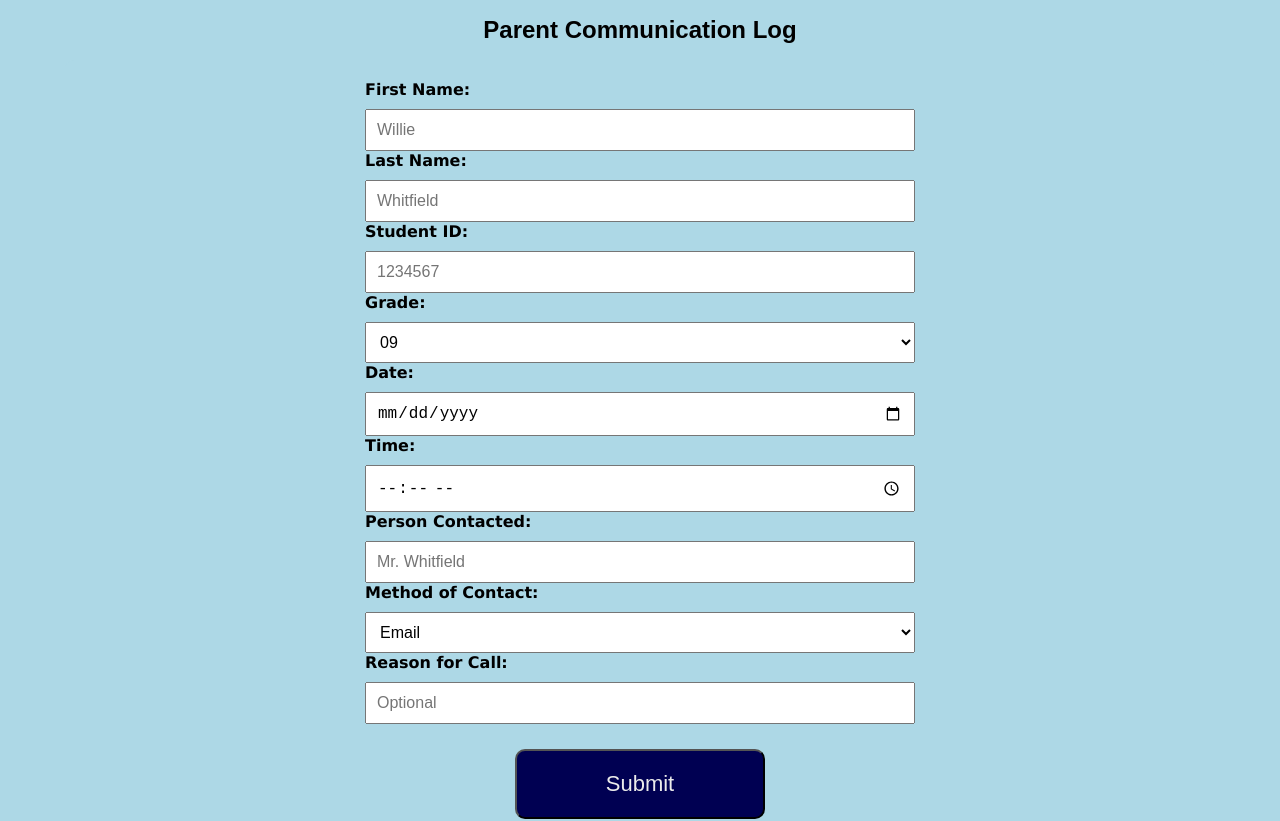
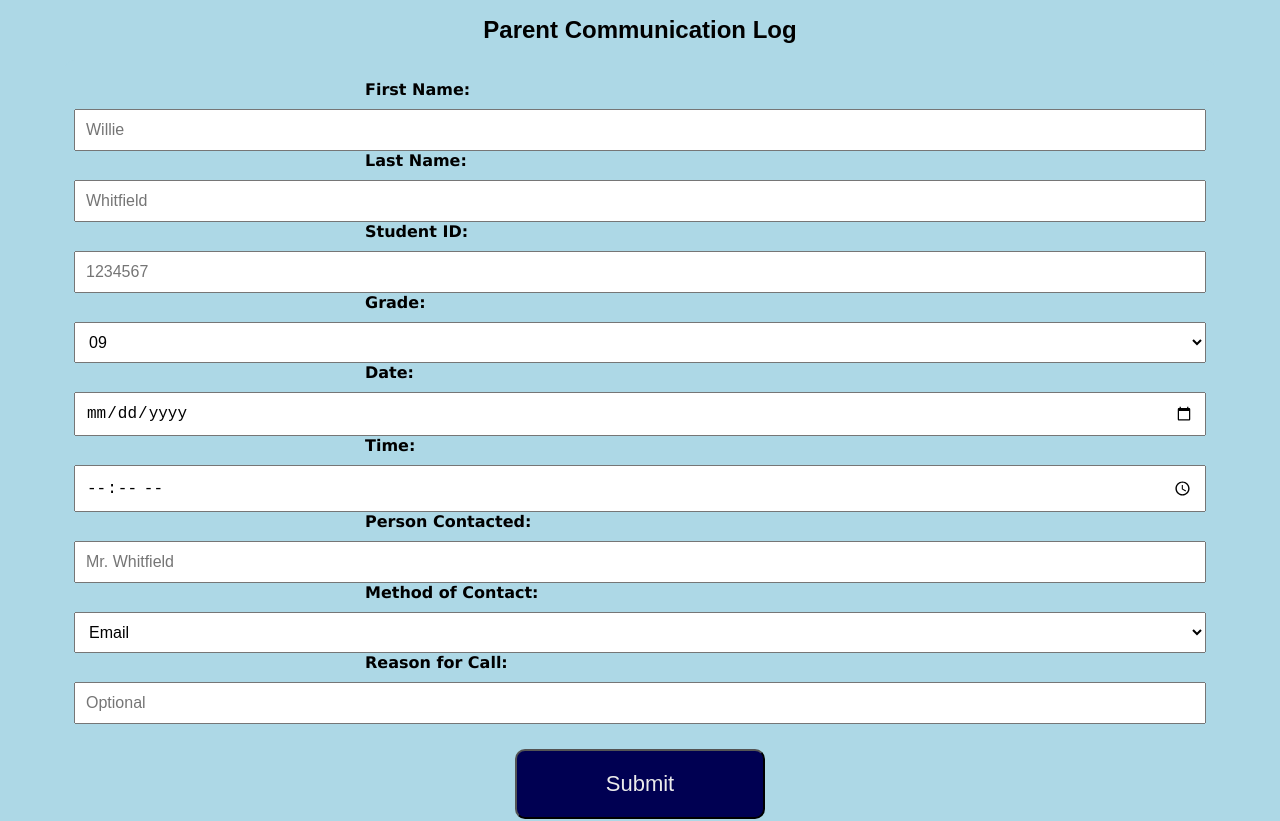
Before and after one commit to wdwiii/parent-communication-log, a React (Create React App) app: page / in a window 1280 px wide. Shown: the top 821 px of the page. Built offline with nearby package versions, Linux system fonts and the light colour scheme.

Commit message:
Un-nest input form inputs from label

```diff
--- a/src/components/ContactForm/ContactForm.js
+++ b/src/components/ContactForm/ContactForm.js
@@ -16,53 +16,34 @@ const ContactForm = (props) => {
         onSubmit={logContactHandler}
       >
         <div style={{ width: '100%' }}>
-          <label>
-            First Name:
-            <input type="text" id="form__fname" placeholder="Willie" />
-          </label>
+          <label htmlFor="fname">First Name:</label>
+          <input type="text" id="fname" placeholder="Willie" />
           {/* ============================ */}
-          <label>
-            Last Name:
-            <input type="text" id="form__lname" placeholder="Whitfield" />
-          </label>
+          <label htmlFor="lname">Last Name: </label>
+          <input type="text" id="lname" placeholder="Whitfield" />
           {/* ============================ */}
-          <label>
-            Student ID:
-            <input type="number" id="form__id" placeholder="1234567" />
-          </label>
+          <label htmlFor="id">Student ID:</label>
+          <input type="number" id="id" placeholder="1234567" />
           {/* ============================ */}
-          <label>
-            Grade:
-            <select id="form__grade" name="grade">
+          <label htmlFor="grade"> Grade:</label>
+          <select id="grade" name="grade">
             <option value="09">09</option>
             <option value="10">10</option>
             <option value="11">11</option>
             <option value="12">12</option>
           </select>
-          </label>
           {/* ============================ */}
-          <label>
-            Date:
-            <input type="date" id="form__date" />
-          </label>
+          <label htmlFor="date">Date:</label>
+          <input type="date" id="date" />
           {/* ============================ */}
-          <label>
-            Time:
-            <input type="time" id="form__time" />
-          </label>
+          <label htmlFor="time">Time:</label>
+          <input type="time" id="time" />
           {/* ============================ */}
-          <label>
-            Person Contacted:
-            <input
-              type="text"
-              id="form__contact-with"
-              placeholder="Mr. Whitfield"
-            />
-          </label>
+          <label htmlFor="contact"> Person Contacted: </label>
+          <input type="text" id="contact" placeholder="Mr. Whitfield" />
           {/* ============================ */}
-          <label>
-            Method of Contact:
-            <select id="form__grade" name="method">
+          <label id="method">Method of Contact:</label>
+          <select id="method" name="method">
             <option value="email">Email</option>
             <option value="fax">Fax</option>
             <option value="in-person">In person Conversation</option>
@@ -72,12 +53,14 @@ const ContactForm = (props) => {
             <option value="phone">Phone</option>
             <option value="virtual">Virtual Platform</option>
           </select>
-          </label>
           {/* ============================ */}
-          <label>
-            Reason for Call:
-            <input type="textarea" id="form__reason" placeholder="Optional" />
-          </label>
+          <label>Reason for Call:</label>
+          <input
+            type="textarea"
+            id="concern"
+            name="concern"
+            placeholder="Optional"
+          />
         </div>
         <Button type="submit" background="rgb(0, 0, 82)">
           Submit
```
Lines whose indentation alone changed are shown as unchanged.
